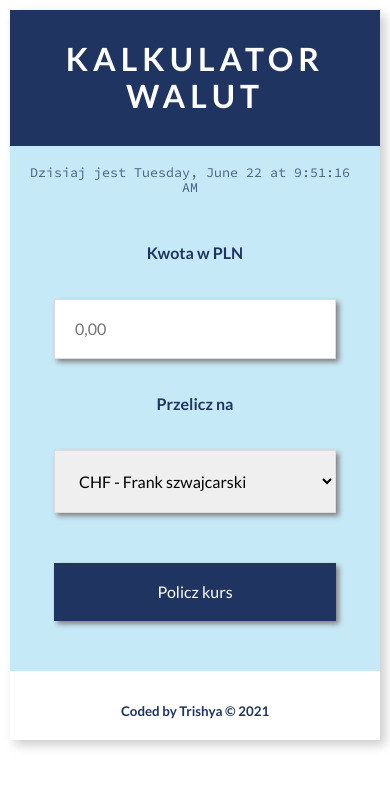
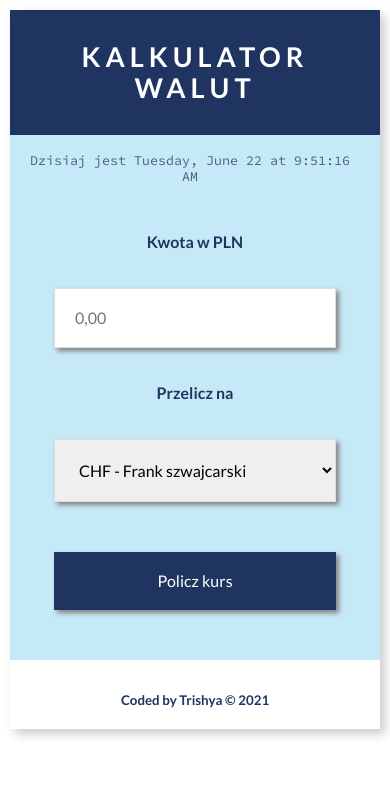
Before and after one commit to patrycja-i-lesniak/currency-converter-react-ver-1, a React (Create React App) app: page / in a window 390 px wide. Shown: the top 788 px of the page. Built offline with nearby package versions, Linux system fonts and the light colour scheme.

Commit message:
media queries added, doubled class deleted

```diff
--- a/src/Header/index.js
+++ b/src/Header/index.js
@@ -1,6 +1,6 @@
 import "./style.css";
 
 const Header = ({ title }) => (
-    <h1 className="header header__text">{title}</h1>
+    <h1 className="header">{title}</h1>
 );
 export default Header;
--- a/src/Header/style.css
+++ b/src/Header/style.css
@@ -9,3 +9,8 @@
   word-spacing: 15px;
   text-align: center;
 }
+@media (max-width: 390px) {
+  .header {
+    font-size: 1.7em ;
+  }
+}
```
